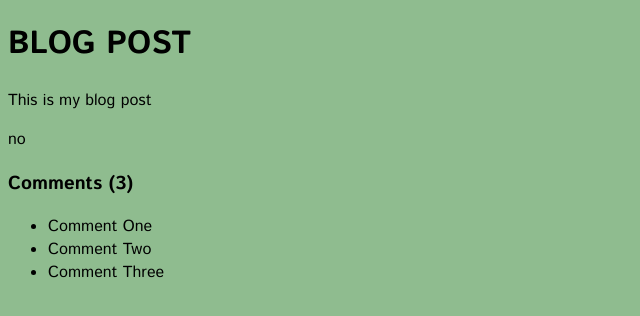
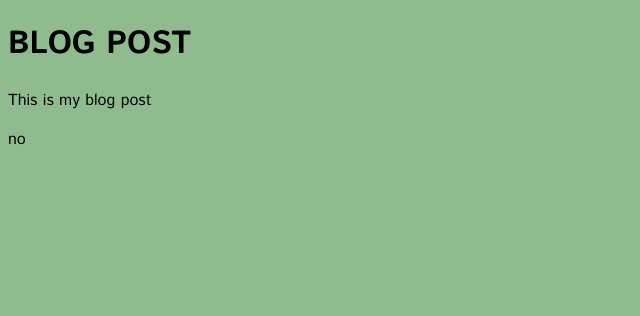
Before and after one commit to OybekKayumov/feedback-app, a React (Create React App) app: page / in a window 1280 px wide. Shown: the top 316 px of the page, without its empty margins (0-640 px from the left). Built offline with nearby package versions, Linux system fonts and the light colour scheme.

Commit message:
add condition: showComments put div inside 'yes'

```diff
--- a/src/App.js
+++ b/src/App.js
@@ -20,9 +20,8 @@ function App() {
       <p>{body}</p>
 
       {/* condition: if showComments is true than output 'yes' */}
-      {showComments ? 'yes' : 'no'}
-
-      <div className="comments">
+      { showComments ? (
+        <div className="comments">
         <h3>Comments ({ comments.length })</h3>
         <ul>
           { comments.map((comment, index) => (
@@ -31,6 +30,7 @@ function App() {
 
         </ul>
       </div>
+      ) : ('no') }
 
     </div>
   )
```
